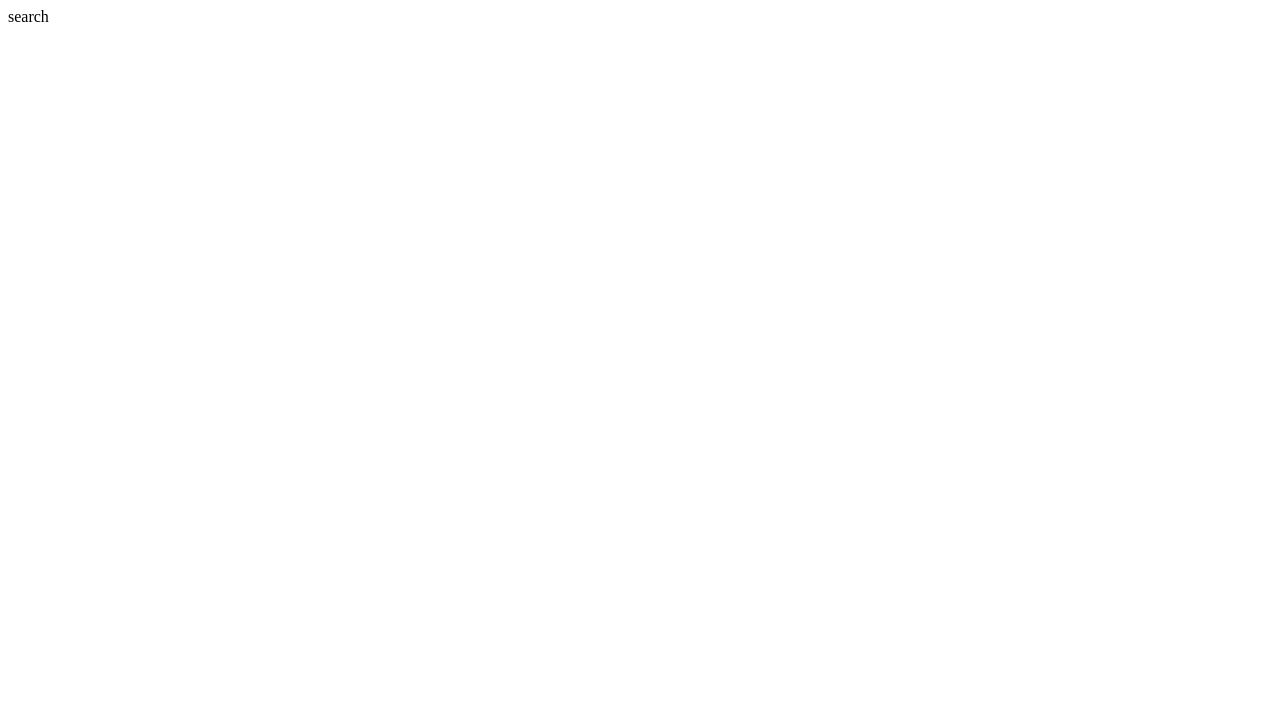
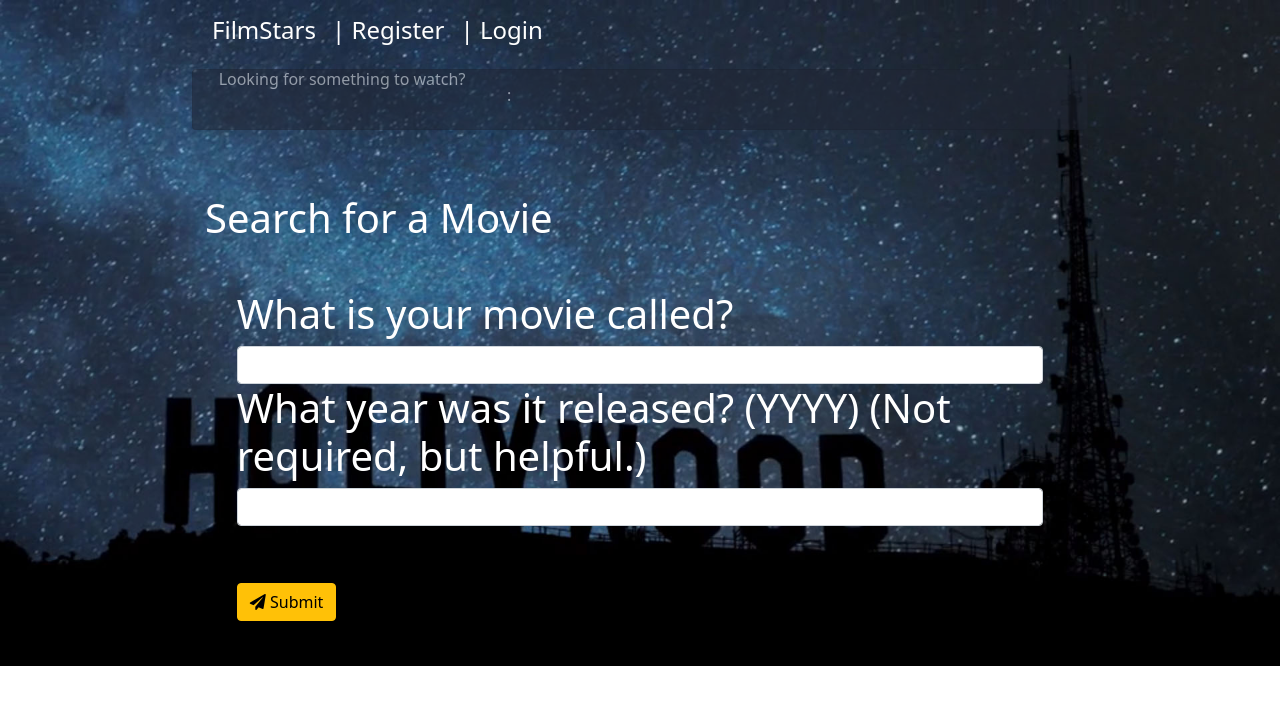
Before and after one commit to Grrrlach/FilmStars, a Flask app: page /search in a window 1280 px wide. Before the commit the part shown is almost empty. Shown: the top 705 px of the page. Run offline with Flask 2, Linux system fonts and the light colour scheme; data that the repository does not hold is empty; some libraries are stand-ins or nearby versions.

Commit message:
new search page, fixed edit profile, fixed delete reviews. Movie generation in base template. Some styling. Needs fixing edit review.

```diff
--- a/app/blueprints/auth/routes.py
+++ b/app/blueprints/auth/routes.py
@@ -85,18 +85,20 @@
             "email":form.email.data.lower(),
             "password":form.password.data,
         }
-    user=User.query.filter_by(email=form.email.data.lower()).first()
-    if user and current_user.email != user.email:
-        flash("Email already in use", "danger")
-        return redirect(url_for('auth.edit_profile'))
+        user=User.query.filter_by(email=form.email.data.lower()).first()
+
+        if user and current_user.email != user.email:
+            flash("Email already in use", "danger")
+            return render_template('register.html.j2', form=form)
         try:
             current_user.from_dict(new_user_data)
             current_user.save()
             flash("Pofile Updated", "success")
+            return render_template('index.html.j2')
         except:
             flash("Something went wrong. Please try later.", "danger")
-            return redirect(url_for('auth.edit_profile'))
-    return render_template('auth.edit_profile')
+            return render_template('register.html.j2', form=form)
+    return render_template('register.html.j2', form=form)
 
 
     # user.username = form.username.data.lower()
--- a/app/blueprints/main/forms.py
+++ b/app/blueprints/main/forms.py
@@ -7,8 +7,8 @@
 from app.models import User
 
 class SearchForm(FlaskForm):
-    title = StringField('Search for a Movie', validators = [DataRequired()])
-    year = StringField('Release Year (not required)')
+    movie_name = StringField('What is your movie called?', validators = [DataRequired()])
+    movie_year = StringField('What year was it released? (YYYY)  (Not required, but helpful.)')
     submit = SubmitField('Submit')
 
 class ReviewForm1(FlaskForm):
--- a/app/blueprints/main/routes.py
+++ b/app/blueprints/main/routes.py
@@ -1,9 +1,9 @@
 from . import bp as main
-from flask import render_template, request, redirect, url_for, flash
+from app import db
+from flask import render_template, request, redirect, url_for, flash, g, make_response
 import requests
 from wtforms.validators import EqualTo, DataRequired, ValidationError
 from flask_login import login_user, current_user, logout_user, login_required
-from . import bp as main
 from app.models import Review, User
 from . forms import ReviewForm1, ReviewForm2, SearchForm
 import os
@@ -29,10 +29,11 @@
 #     all_reviews = Review.reviews_from_self(current_user)
 #     return render_template('my_reviews.html.j2')
 
-@main.route('/edit_review/<int:review_id>', methods = ['GET', 'PUT'])
+@main.route('/edit_review/<int:review_id>', methods = ['GET', 'PUT', "POST"])
 @login_required
 def edit_review(review_id):
-    # review = Review.query.filter_by(review_id = review_id).first()
+    form=ReviewForm2
+    review = Review.query.filter_by(review_id = review_id).first()
     # if review:
     #     return str(review)
     # user=User.query.filter_by(email=form.email.data.lower()).first()
@@ -44,7 +45,7 @@
     #     review.edit(request.form.get('body'))
 
     #     flash("You have edited your review.", 'success')
-    return render_template('edit_review.html.j2', review_id=review_id)
+    return render_template('edit_review.html.j2', self=review, form=form)
 
 @main.route('/write_review', methods = ["GET", "POST"])
 @login_required
@@ -52,12 +53,79 @@
     movie_name = "default"
     movie_year = "default"
     if request.method == "POST":
+        try:
+            movie_name = request.form.get('movie_name')
+            movie_year = request.form.get('movie_year')
+            review_title = request.form.get('review_title')
+            review_body = request.form.get('review_body')
+    # ###########  IMPORTED FROM MOVIE_SEARCH()  ################
+            TMDB_API_KEY = os.environ.get('TMDB_API_KEY')
+            movie_search=(requests.get(f'https://api.themoviedb.org/3/search/movie?api_key={TMDB_API_KEY}&query={movie_name}')).json()
+            if not movie_search:
+                return "We had an error loading your data. This is most likely because the title you entered is not in the database."
+            movie_year = request.form.get('movie_year')
+            if len(movie_search["results"])==1:
+                movie_name = movie_search["results"][0]["original_title"]
+                movie_year = movie_search["results"][0]["release_date"][0:4]
+                movie_id = movie_search["results"][0]["id"]
+            elif len(movie_search["results"])>1:
+                if movie_year:
+                    for result in movie_search["results"]:
+                        if movie_year == result["release_date"][0:4]:
+                            movie_id = result["id"]
+                            movie_name = result["original_title"]
+                            movie_year = result["release_date"][0:4]
+                else:
+                    movie_name=movie_search["results"][0]["original_title"]
+                    movie_year=movie_search["results"][0]["release_date"][0:4]
+                    movie_id = movie_search["results"][0]["id"]
+            else:
+                movie_search_error = "Please try another movie title"
+
+            primary_movie_data = (requests.get(f'https://api.themoviedb.org/3/movie/{movie_id}?api_key={TMDB_API_KEY}')).json()
+            poster_path_suffix = primary_movie_data["poster_path"]
+            poster_url=f"https://image.tmdb.org/t/p/w92{poster_path_suffix}"
+
+        # !!!!!!!!!!!!!!!!!!!!!!!!!!!!!
+            # try:
+            new_review = Review(\
+                user_id = current_user.user_id, \
+                movie_name = movie_name, movie_year = movie_year, \
+                review_title = review_title, review_body = review_body,
+                movie_id = movie_id,
+                poster_url = poster_url
+                )
+            new_review.save()
+            all_reviews = Review.reviews_from_self(current_user)
+            return render_template('write_review.html.j2', all_reviews=all_reviews, poster_url=poster_url)
+        except:
+            flash("Sadly, something went wrong. Most likely your movie title or year was incorrect. Please try again", 'danger')
+            return render_template ('write_review.html.j2')
+    return render_template('write_review.html.j2')
+
+
+
+    # if request.method == "POST":
+    #     review.body(request.form.get('body'))
+    #     flash("You have edited your review.", 'success')
+    # return render_template('my_reviews.html.j2')
+
+
+# @main.route('/my_movies/')
+# @login_required
+# def my_movies(id):
+
+@main.route('/search', methods=['GET', 'POST'])
+def search():
+    TMDB_API_KEY = os.environ.get('TMDB_API_KEY')
+    form = SearchForm()
+    if request.method == 'POST':
         movie_name = request.form.get('movie_name')
-        movie_year = request.form.get('movie_year')
-        review_title = request.form.get('review_title')
-        review_body = request.form.get('review_body')
-# ###########  IMPORTED FROM MOVIE_SEARCH()  ################
-        TMDB_API_KEY = os.environ.get('TMDB_API_KEY')
+        # first you have to query the general movie details to get the id, using the "search" api. this returns multiple movies.
+        #then IF there's a year input make sure input "year" matches year[0-4] in search results
+        #take THAT movie ID and query the primary information about the movie
+        # then take "runtime" and image url (prefix image with: https://image.tmdb.org/t/p/w154)
+
         movie_search=(requests.get(f'https://api.themoviedb.org/3/search/movie?api_key={TMDB_API_KEY}&query={movie_name}')).json()
         if not movie_search:
             return "We had an error loading your data. This is most likely because the title you entered is not in the database."
@@ -82,84 +150,22 @@
 
         primary_movie_data = (requests.get(f'https://api.themoviedb.org/3/movie/{movie_id}?api_key={TMDB_API_KEY}')).json()
         poster_path_suffix = primary_movie_data["poster_path"]
-        poster_url=f"https://image.tmdb.org/t/p/w92{poster_path_suffix}"
-
-    # !!!!!!!!!!!!!!!!!!!!!!!!!!!!!
-        # try:
-        new_review = Review(\
-            user_id = current_user.user_id, \
-            movie_name = movie_name, movie_year = movie_year, \
-            review_title = review_title, review_body = review_body,
-            movie_id = movie_id,
-            poster_url = poster_url
-            )
-        new_review.save()
-        all_reviews = Review.reviews_from_self(current_user)
-        return render_template('write_review.html.j2', all_reviews=all_reviews, poster_url=poster_url)
-        # except:
-        #     flash("Sadly, something went wrong. Please try again", 'danger')
-        #     return render_template ('write_review.html.j2')
-    return render_template('write_review.html.j2')
-
-
-
-    # if request.method == "POST":
-    #     review.body(request.form.get('body'))
-    #     flash("You have edited your review.", 'success')
-    # return render_template('my_reviews.html.j2')
-
-
-# @main.route('/my_movies/')
-# @login_required
-# def my_movies(id):
-
-@main.route('/search', methods=['GET', 'POST'])
-def search_movie():
-    TMDB_API_KEY = os.environ.get('TMDB_API_KEY')
-    form = SearchForm()
-    if request.method == 'POST' and form.validate_on_submit():
-        title = request.form.get('title')
-        # first you have to query the general movie details to get the id, using the "search" api. this returns multiple movies.
-        #then IF there's a year input make sure input "year" matches year[0-4] in search results
-        #take THAT movie ID and query the primary information about the movie
-        # then take "runtime" and image url (prefix image with: https://image.tmdb.org/t/p/w154)
-
-        movie_search=(requests.get(f'https://api.themoviedb.org/3/search/movie?api_key={TMDB_API_KEY}&query={title}')).json()
-        if not movie_search:
-            return "We had an error loading your data. This is most likely because the title you entered is not in the database."
-        year = request.form.get('year')
-        if len(movie_search["results"])==1:
-            movie_name = movie_search["results"][0]["original_title"]
-            movie_year = movie_search["results"][0]["release_date"][0:4]
-            movie_id = movie_search["results"][0]["id"]
-        elif len(movie_search["results"])>1:
-            if year:
-                for result in movie_search["results"]:
-                    if year == result["release_date"][0:4]:
-                        movie_id = result["id"]
-                        movie_name = result["original_title"]
-                        movie_year = result["release_date"][0:4]
-            else:
-                movie_name=movie_search["results"][0]["original_title"]
-                movie_year=movie_search["results"][0]["release_date"][0:4]
-                movie_id = movie_search["results"][0]["id"]
-        else:
-            movie_search_error = "Please try another movie title"
-
-        primary_movie_data = (requests.get(f'https://api.themoviedb.org/3/movie/{movie_id}?api_key={TMDB_API_KEY}')).json()
-        poster_path_suffix = primary_movie_data["poster_path"]
         poster_url=f"https://image.tmdb.org/t/p/w154{poster_path_suffix}"
         movie_runtime = primary_movie_data["runtime"]
+        movie_desc = primary_movie_data["overview"]
 
         movie_dict={
             'movie_id': movie_id,
             'movie_name':movie_name,
             'movie_year':movie_year,
             'poster_url':poster_url,
-            'movie_runtime': movie_runtime
+            'movie_runtime': movie_runtime,
+            "movie_desc":movie_desc
         }
-
-    return render_template('search.html.j2', form=form)
+        # return "DUMBY"
+        return render_template('search_page.html.j2', form = form, movie_dict=movie_dict)
+    # return "DUMBY"
+    return render_template('search_page.html.j2', form=form)
 
 
 # @main.route('/my_movies', methods=['GET', 'POST'])
@@ -170,17 +176,21 @@
 @login_required
 def my_reviews():
     TMDB_API_KEY = os.environ.get('TMDB_API_KEY')
-    all_reviews = Review.reviews_from_self(current_user)
-    for review in all_reviews:
-        movie_year = review.movie_year
-        movie_name = review.movie_name
-        movie_id = review.movie_id
+    try:
+        all_reviews = Review.reviews_from_self(current_user)
+        for review in all_reviews:
+            movie_year = review.movie_year
+            movie_name = review.movie_name
+            movie_id = review.movie_id
 
-        primary_movie_data = (requests.get(f'https://api.themoviedb.org/3/movie/{movie_id}?api_key={TMDB_API_KEY}')).json()
-        poster_path_suffix = primary_movie_data["poster_path"]
-        poster_url=f"https://image.tmdb.org/t/p/w154{poster_path_suffix}"
+            primary_movie_data = (requests.get(f'https://api.themoviedb.org/3/movie/{movie_id}?api_key={TMDB_API_KEY}')).json()
+            poster_path_suffix = primary_movie_data["poster_path"]
+            poster_url=f"https://image.tmdb.org/t/p/w154{poster_path_suffix}"
 
-    return render_template('write_review.html.j2', all_reviews=all_reviews, poster_url=poster_url)
+        return render_template('write_review.html.j2', all_reviews=all_reviews, poster_url=poster_url)
+    except:
+        flash ('You have no movie reviews', "warning")
+        return render_template('write_review.html.j2')
 
 
 
@@ -200,7 +210,7 @@
     review = Review.query.get(review_id)
     return render_template('single_review.html.j2', review=review, view_all=True)
 
-
+@main.before_request
 @main.route('/movies_to_watch')
 def movies_to_watch():
     random_movie_id = random.randint(1,100000)
@@ -212,10 +222,10 @@
             random_movie_json = ((requests.get(f'https://api.themoviedb.org/3/movie/{random_movie_id}?api_key={TMDB_API_KEY}')).json())
             random_movie=random_movie_json["title"]
             random_movie_desc = (requests.get(f'https://api.themoviedb.org/3/movie/{random_movie_id}?api_key={TMDB_API_KEY}')).json()["overview"]
-            movie_blurb = f"{random_movie}:  {random_movie_desc}"
+            g.movie_blurb = f"{random_movie}:  {random_movie_desc}"
+            break
             # return movie_blurb
-            return render_template('/includes/movies_to_watch.html.j2', movie_blurb=movie_blurb)
-            break
+            # return render_template('/includes/movies_to_watch.html.j2', movie_blurb=movie_blurb)
         except:
                 random_movie_id=random.randint(1,10000)
 
@@ -236,3 +246,25 @@
             break
         except:
                 random_movie_id=random.randint(1,10000)
+
+@main.route('/delete_review/<int:review_id>')
+@login_required
+def delete_review(review_id):
+    # needs authentication of user == review author
+    # until then, can only see reviews you wrote,
+    # so can only edit those.
+    review = Review.query.filter_by(review_id=review_id).first()
+    # return str(review.review_body)
+    # if not user_id == review.user_id:
+    #     return make_response("You can only delete your own post", 403)
+    if not review:
+        return make_response(f"Review {review_id} does not exist.", 404)
+    review.delete()
+    flash(f"Review {review_id} has been deleted", 'warning')
+    # return make_response(f"Review {review_id} has been deleted", 200)
+    movie_id = review.movie_id
+    primary_movie_data = (requests.get(f'https://api.themoviedb.org/3/movie/{movie_id}?api_key={TMDB_API_KEY}')).json()
+    poster_path_suffix = primary_movie_data["poster_path"]
+    poster_url=f"https://image.tmdb.org/t/p/w92{poster_path_suffix}"
+    all_reviews = Review.reviews_from_self(current_user)
+    return render_template('write_review.html.j2', all_reviews=all_reviews, poster_url=poster_url)
--- a/app/models.py
+++ b/app/models.py
@@ -33,7 +33,6 @@
 
     def from_dict(self, data):
         self.username = data['username']
-        self.user_id = data['user_id']
         self.first_name = data['first_name']
         self.last_name = data['last_name']
         self.email = data['email']
--- a/app/templates/base.html.j2
+++ b/app/templates/base.html.j2
@@ -31,7 +31,6 @@
   <body style= "margin-right: 25%; width: 70%; margin:auto;">
 
     {% include './includes/nav.html.j2' %}
-
 
     {% include './includes/movies_to_watch.html.j2' %}
 
--- a/app/templates/edit_review.html.j2
+++ b/app/templates/edit_review.html.j2
@@ -5,9 +5,13 @@
 {% endblock %}
 
 {% block content %}
-<form method="PUT" action="{{url_for('main.edit_review', review_id = review_id)}}">
+<form method="PUT" action="{{url_for('main.edit_review')}}">
     <div class = 'mb-3'>
         <br><br>
+        <div class="form-group">
+        {{form.hidden_tag()}}
+        {{form.review_title.label(class="form-label")}}
+        </div>
         <textarea class = 'form-control' placeholder = 'New Title' name="review_title" style = "height:20px;">{{title}}</textarea><br>
         <textarea class = 'form-control' placeholder = 'Update your review' name="review_body" style = "height:100px;">{{body}}</textarea>
     </div>
--- a/app/templates/includes/_reviews.html.j2
+++ b/app/templates/includes/_reviews.html.j2
@@ -14,10 +14,11 @@
 
             {% if current_user.user_id == review.user_id %}
             <small><a href="{{url_for('main.edit_review', review_id=review.review_id)}}"><h6>Edit Review</a></h6></small>
+            <small><a href="{{url_for('main.delete_review', review_id=review.review_id)}}"><h6>Delete Review</a></h6></small>
             {% endif %}
         </div>
     </div>
     <div class="card-body">
-        <p class="card-text" style="color:black">{{review.review_body}}</p>
+        <p class="card-text" style="color:black; font-size:.5em">{{review.review_body}}</p>
     </div>
 </div>
--- a/app/templates/includes/movies_to_watch.html.j2
+++ b/app/templates/includes/movies_to_watch.html.j2
@@ -1,15 +1,15 @@
 <div class="card mb-3" style="max-width: 100%; opacity:0.5; background-color: #202634; color:white">
   <div class="row g-0">
-    <div class="col-md-4">
+    <div class="col-md-4" style="text-align:center;">
       <h6>Looking for something to watch?</h6>
     </div>
     <div class="col-md-8">
       <div class="card-body">
-        <h5 class="card-title">
+        <h6 class="card-title">
         {%block content%}
-          {{movie_blurb}}
+          {{g.movie_blurb}}
         {% endblock %}
-        </h5>
+        </h6>
         <p class="card-text"><small class="text-muted">
          </small></p>
       </div>
--- a/app/templates/includes/nav.html.j2
+++ b/app/templates/includes/nav.html.j2
@@ -18,12 +18,12 @@
                                     <a class="nav-link active" aria-current="page" href="{{url_for('main.my_reviews')}}"><h4>&nbsp| My Reviews</h4></a>
                                 </li>
 
-                                <li class = "nav-item">
-                                    <a class="nav-link active" aria-current="page" href="{{url_for('main.write_review')}}"><h4>&nbsp| Write a Review</h4></a>
-                                </li>
+                                {# <li class = "nav-item">
+                                    <a class="nav-link active" aria-current="page" href="{{url_for('main.random_movie_gen')}}"><h4>&nbsp| Random Movie!</h4></a>
+                                </li> #}
 
                                 <li class = "nav-item">
-                                    <a class="nav-link active" aria-current="page" href="{{url_for('main.random_movie_gen')}}"><h4>&nbsp| Random Movie!</h4></a>
+                                    <a class="nav-link active" aria-current="page" href="{{url_for('main.search')}}"><h4>&nbsp| Search for a Movie!</h4></a>
                                 </li>
                                 {# <li class = "nav-item">
                                     <a class="nav-link active" aria-current="page" href="{{url_for('main.movie_')}}">&nbsp| Write a Review</a>
--- a/app/templates/login.html.j2
+++ b/app/templates/login.html.j2
@@ -9,7 +9,7 @@
         <h1>Login</h1>
         <small style="color:red">{{error}}</small><br>
 
-        <form action="{{url_for('auth.login')}}" method="POST">
+        <form action="{{url_for('main.search')}}" method="POST">
             {{ form.hidden_tag() }}
 
             <div class="form-group">
--- a/app/templates/search.html.j2
+++ /dev/null
@@ -1 +0,0 @@
-search
--- /dev/null
+++ b/app/templates/search_page.html.j2
@@ -0,0 +1,47 @@
+{% extends 'base.html.j2' %}
+
+{% block css %}
+    <link rel="stylesheet" href="{{url_for('static', filename='css/search.css')}}">
+{% endblock %}
+
+{% block content %}
+
+{% if movie_dict %}
+
+    <small style = "color:white">
+
+
+        {{movie_dict.movie_name}}<br>
+        {{movie_dict.movie_year}}
+        <br>
+        <div class = "col-4">
+            <img src="{{movie_dict.poster_url}}" class="img-fluid" alt="poster">
+        </div>
+        <div class = "col-8"><h6>
+            {{movie_dict.movie_desc}}
+        </h6></div>
+{% endif %}
+        <br>
+        <div class = "white" style= "margin-left:13px;">Search for a Movie</div>
+    </small>
+<br>
+<div class = "white">
+        <div class="form-group">
+            <div class="white">
+                <small style = "color:red">{{error}}</small>
+                <form action = "{{url_for ('main.search') }}" method="POST">
+                {# movie name #}
+                {{ form.movie_name.label(class="form-label") }}
+                {{ form.movie_name(class="form-control") }}
+
+                {# movie year #}
+                {{form.movie_year.label(class="form-label")}}
+                {{form.movie_year(class="form-control")}}
+            </div>
+                {# submit button #}
+                <br>
+                <button type = 'submit' class = 'btn btn-warning'><i class="fas fa-paper-plane"></i>&nbsp;Submit</button>
+                </form>
+        </div>
+</div>
+{% endblock %}
```
Also changed, not shown: app/templates/includes/text.html.j2 (deleted, +0 -18 lines), app/__init__.py (line endings or trailing spaces).
